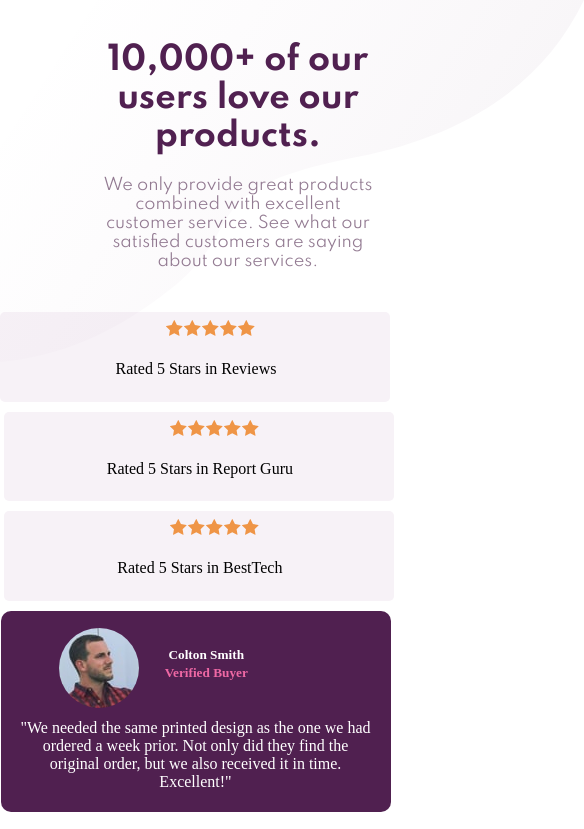
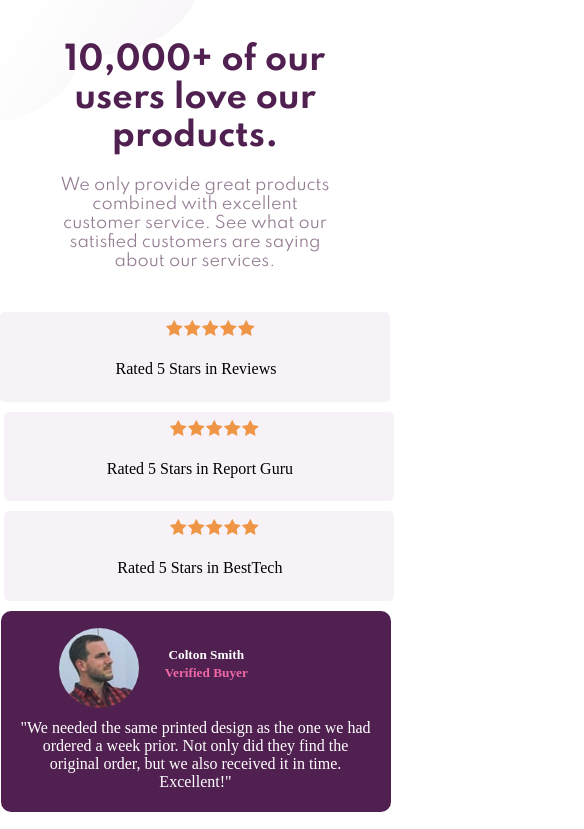
Before and after one commit to mvelkelly/social-proof-section-master, a plain HTML site: page index.html in a window 390 px wide. Shown: the top 829 px of the page, 584 px wide, since content can reach past the window. Drawn offline with Linux system fonts and the light colour scheme.

Commit message:
center title on mobile

```diff
--- a/main.css
+++ b/main.css
@@ -4,6 +4,13 @@ body, html {
 
 .top-pattern {
   position: absolute;
+}
+
+@media only screen and (max-width: 600px) {
+  .top-pattern {
+    width: 50%;
+    position: absolute;
+  }
 }
 
 .bottom-pattern {
@@ -23,6 +30,7 @@ body, html {
 @media only screen and (max-width: 600px) {
   .row {
     flex-direction: column;
+
   }
 }
 
@@ -64,11 +72,13 @@ body, html {
   .main-title {
     width: 70%;
     text-align: center;
+    margin-left: 15%;
   }
 
   .sub-title {
     width: 70%;
     text-align: center;
+    margin-left: 15%;
   }
 }
 /* CREATES THE LEFT PADDING IN THE REVIEW BOXES */
```
